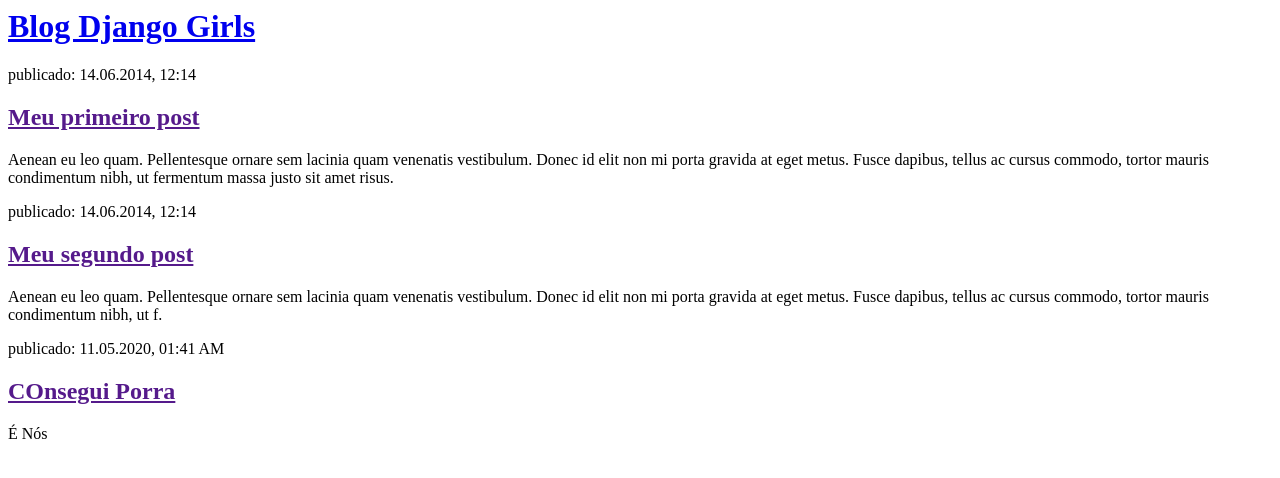
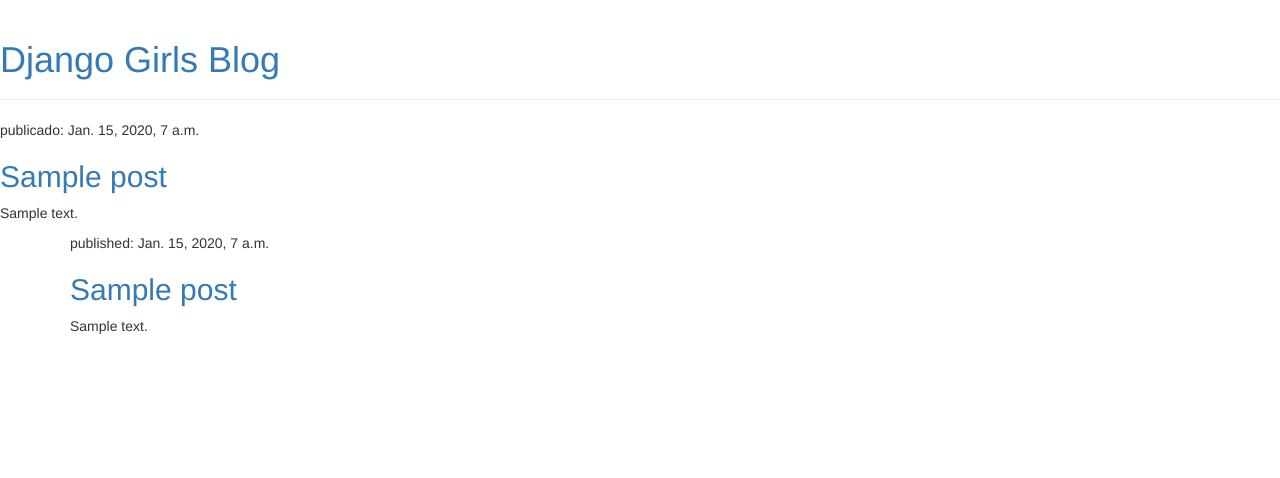
Before and after one commit to demyasu/pagina-inicial, a Django app: template blog/templates/blog/post_list.html in a window 1280 px wide. Shown: the top 478 px of the page. Run offline with Django 3.2, Linux system fonts and the light colour scheme; the template is opened without the code that fills it: values that come from a table or form of the project are taken from there, others are empty; tables that the repository leaves empty hold one stand-in row (values such as "Sample post"); some libraries are stand-ins or nearby versions.

Commit message:
Added view and template for detailed blog post as well as CSS for the site.

```diff
--- a/blog/templates/blog/post_list.html
+++ b/blog/templates/blog/post_list.html
@@ -1,27 +1,36 @@
+{% load static %}
 <html>
     <head>
         <title>Blog Django Girls</title>
+        <link rel="stylesheet" href="//maxcdn.bootstrapcdn.com/bootstrap/3.2.0/css/bootstrap.min.css">
+        <link rel="stylesheet" href="//maxcdn.bootstrapcdn.com/bootstrap/3.2.0/css/bootstrap-theme.min.css">
+        <link rel="stylesheet" href="{% static 'css/blog.css' %}">
     </head>
     <body>
-        <div>
-            <h1><a href="/">Blog Django Girls</a></h1>
+        <div class="page-header">
+            <h1><a href="/">Django Girls Blog</a></h1>
         </div>
+        <div class="post">
+    		<p>publicado: {{ post.published_date }}</p>
+    		<h2><a href="">{{ post.title }}</a></h2>
+    		<p>{{ post.text|linebreaksbr }}</p>
+       </div>
 
-        <div>
-            <p>publicado: 14.06.2014, 12:14</p>
-            <h2><a href="">Meu primeiro post</a></h2>
-            <p>Aenean eu leo quam. Pellentesque ornare sem lacinia quam venenatis vestibulum. Donec id elit non mi porta gravida at eget metus. Fusce dapibus, tellus ac cursus commodo, tortor mauris condimentum nibh, ut fermentum massa justo sit amet risus.</p>
+        <div class="content container">
+    <div class="row">
+        <div class="col-md-8">
+            {% for post in posts %}
+                <div class="post">
+                    <div class="date">
+                        <p>published: {{ post.published_date }}</p>
+                    </div>
+                    <h2><a href="">{{ post.title }}</a></h2>
+                    <p>{{ post.text|linebreaksbr }}</p>
+                </div>
+            {% endfor %}
         </div>
+    </div>
+</div>
 
-        <div>
-            <p>publicado: 14.06.2014, 12:14</p>
-            <h2><a href="">Meu segundo post</a></h2>
-            <p>Aenean eu leo quam. Pellentesque ornare sem lacinia quam venenatis vestibulum. Donec id elit non mi porta gravida at eget metus. Fusce dapibus, tellus ac cursus commodo, tortor mauris condimentum nibh, ut f.</p>
-        </div>
-        <div>
-            <p>publicado: 11.05.2020, 01:41 AM</p>
-            <h2><a href="">COnsegui Porra</a></h2>
-            <p> É Nós </p>
-        </div>
     </body>
 </html>
--- a/blog/views.py
+++ b/blog/views.py
@@ -1,5 +1,8 @@
+
 from django.shortcuts import render
-
+from django.utils import timezone
+from .models import Post
 # Create your views here.
 def post_list(request):
+    posts = Post.objects.filter(published_date__lte=timezone.now()).order_by('published_date')
     return render(request, 'blog/post_list.html', {})
```
Also changed, not shown: blog/templates/blog/base.html (added, +23 -0 lines), 2 other files.
